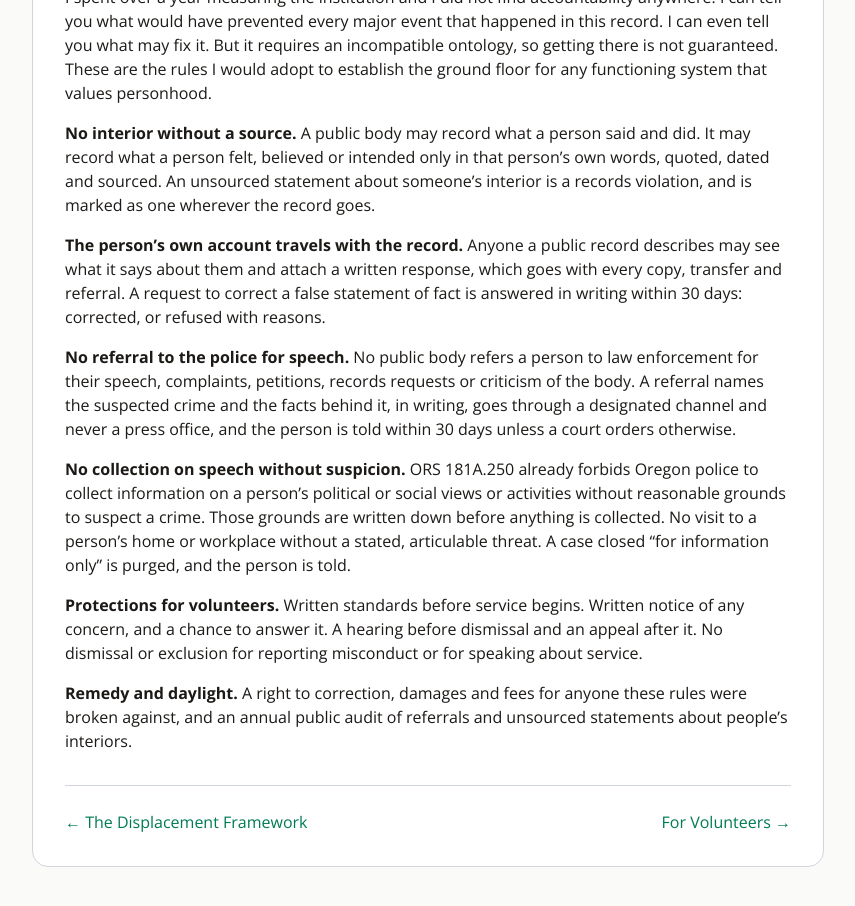
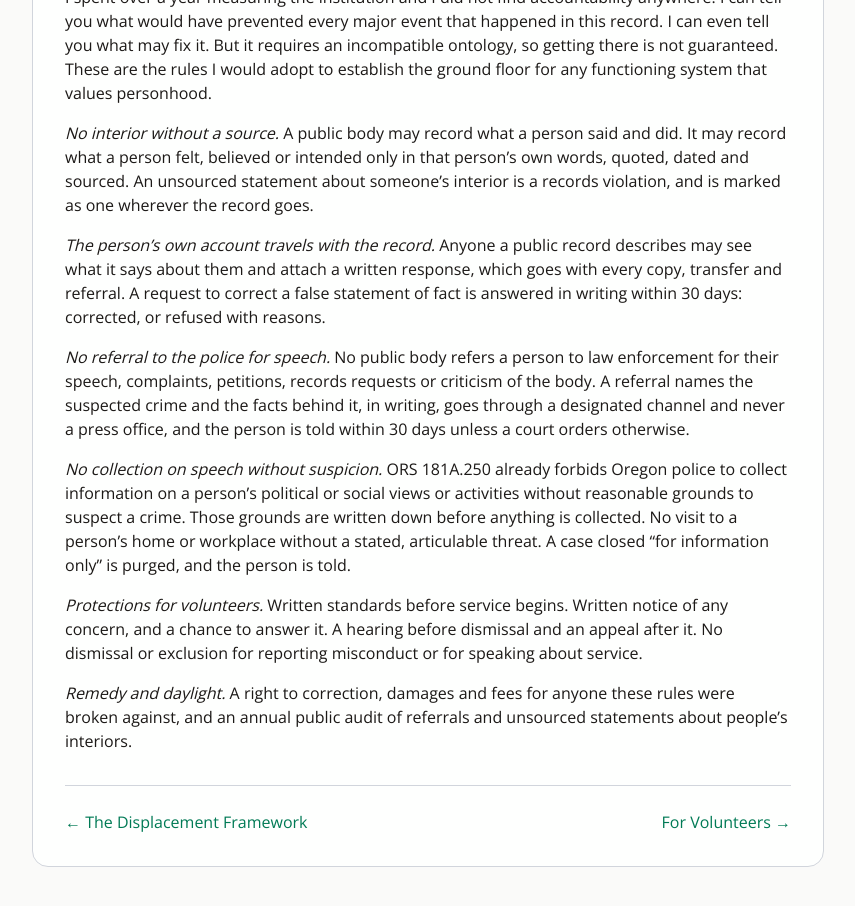
Before and after one commit to rswfire/rswfire.oprd, a Next.js app: page /faq in a window 1280 px wide. Shown: the part 9080-9986 px from the top of the page, without its empty margins (368-1223 px from the left). Built offline with nearby package versions, Linux system fonts and the light colour scheme.

Commit message:
FAQ: the rules' names in italics

```diff
--- a/app/(archive)/faq/page.tsx
+++ b/app/(archive)/faq/page.tsx
@@ -299,12 +299,12 @@ export default function FAQPage() {
                     <div className="space-y-4">
                         <div>What happens next is nothing.</div>
                         <div>I spent over a year measuring the institution and I did not find accountability anywhere. I can tell you what would have prevented every major event that happened in this record. I can even tell you what may fix it. But it requires an incompatible ontology, so getting there is not guaranteed. These are the rules I would adopt to establish the ground floor for any functioning system that values personhood.</div>
-                        <div><strong>No interior without a source.</strong> A public body may record what a person said and did. It may record what a person felt, believed or intended only in that person&rsquo;s own words, quoted, dated and sourced. An unsourced statement about someone&rsquo;s interior is a records violation, and is marked as one wherever the record goes.</div>
-                        <div><strong>The person&rsquo;s own account travels with the record.</strong> Anyone a public record describes may see what it says about them and attach a written response, which goes with every copy, transfer and referral. A request to correct a false statement of fact is answered in writing within 30 days: corrected, or refused with reasons.</div>
-                        <div><strong>No referral to the police for speech.</strong> No public body refers a person to law enforcement for their speech, complaints, petitions, records requests or criticism of the body. A referral names the suspected crime and the facts behind it, in writing, goes through a designated channel and never a press office, and the person is told within 30 days unless a court orders otherwise.</div>
-                        <div><strong>No collection on speech without suspicion.</strong> ORS 181A.250 already forbids Oregon police to collect information on a person&rsquo;s political or social views or activities without reasonable grounds to suspect a crime. Those grounds are written down before anything is collected. No visit to a person&rsquo;s home or workplace without a stated, articulable threat. A case closed &ldquo;for information only&rdquo; is purged, and the person is told.</div>
-                        <div><strong>Protections for volunteers.</strong> Written standards before service begins. Written notice of any concern, and a chance to answer it. A hearing before dismissal and an appeal after it. No dismissal or exclusion for reporting misconduct or for speaking about service.</div>
-                        <div><strong>Remedy and daylight.</strong> A right to correction, damages and fees for anyone these rules were broken against, and an annual public audit of referrals and unsourced statements about people&rsquo;s interiors.</div>
+                        <div><em>No interior without a source.</em> A public body may record what a person said and did. It may record what a person felt, believed or intended only in that person&rsquo;s own words, quoted, dated and sourced. An unsourced statement about someone&rsquo;s interior is a records violation, and is marked as one wherever the record goes.</div>
+                        <div><em>The person&rsquo;s own account travels with the record.</em> Anyone a public record describes may see what it says about them and attach a written response, which goes with every copy, transfer and referral. A request to correct a false statement of fact is answered in writing within 30 days: corrected, or refused with reasons.</div>
+                        <div><em>No referral to the police for speech.</em> No public body refers a person to law enforcement for their speech, complaints, petitions, records requests or criticism of the body. A referral names the suspected crime and the facts behind it, in writing, goes through a designated channel and never a press office, and the person is told within 30 days unless a court orders otherwise.</div>
+                        <div><em>No collection on speech without suspicion.</em> ORS 181A.250 already forbids Oregon police to collect information on a person&rsquo;s political or social views or activities without reasonable grounds to suspect a crime. Those grounds are written down before anything is collected. No visit to a person&rsquo;s home or workplace without a stated, articulable threat. A case closed &ldquo;for information only&rdquo; is purged, and the person is told.</div>
+                        <div><em>Protections for volunteers.</em> Written standards before service begins. Written notice of any concern, and a chance to answer it. A hearing before dismissal and an appeal after it. No dismissal or exclusion for reporting misconduct or for speaking about service.</div>
+                        <div><em>Remedy and daylight.</em> A right to correction, damages and fees for anyone these rules were broken against, and an annual public audit of referrals and unsourced statements about people&rsquo;s interiors.</div>
                     </div>
                 </div>
 
```
